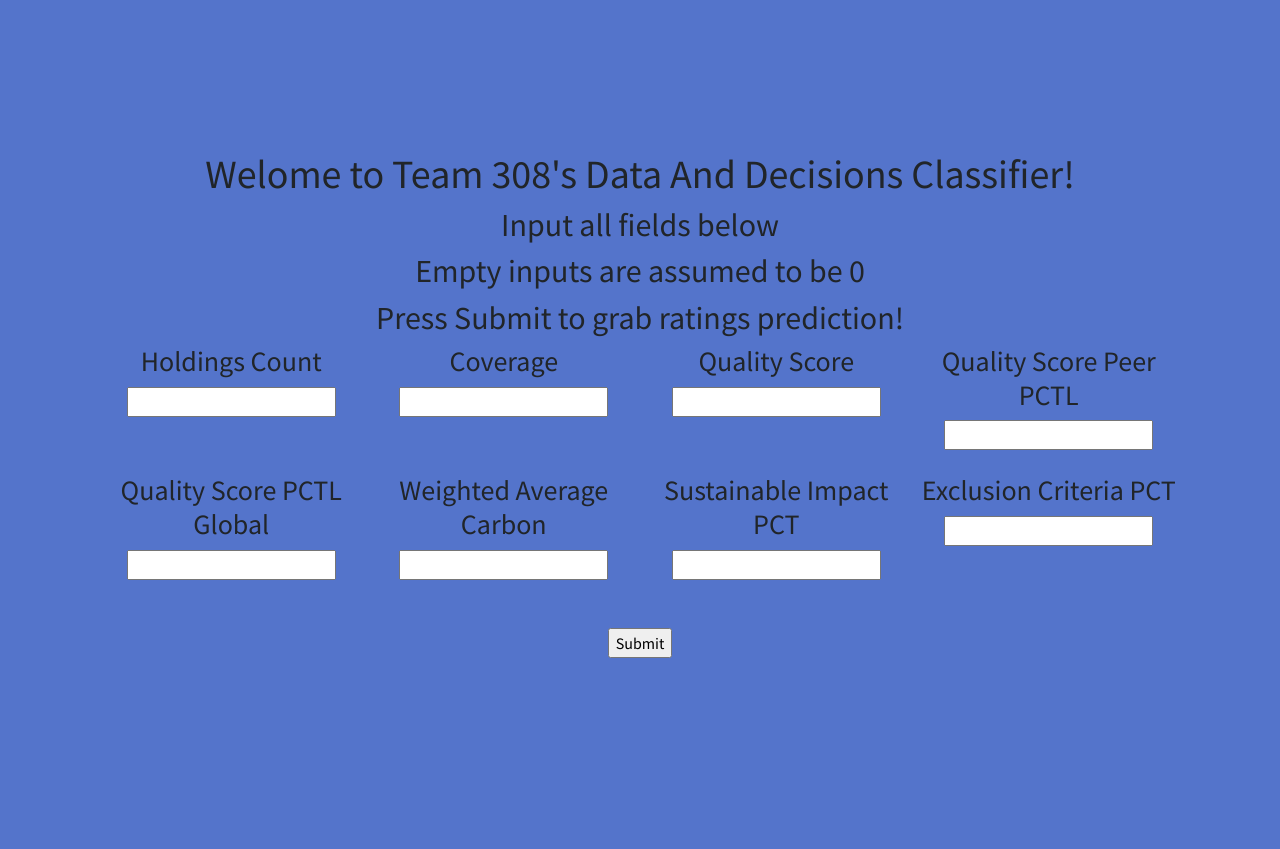
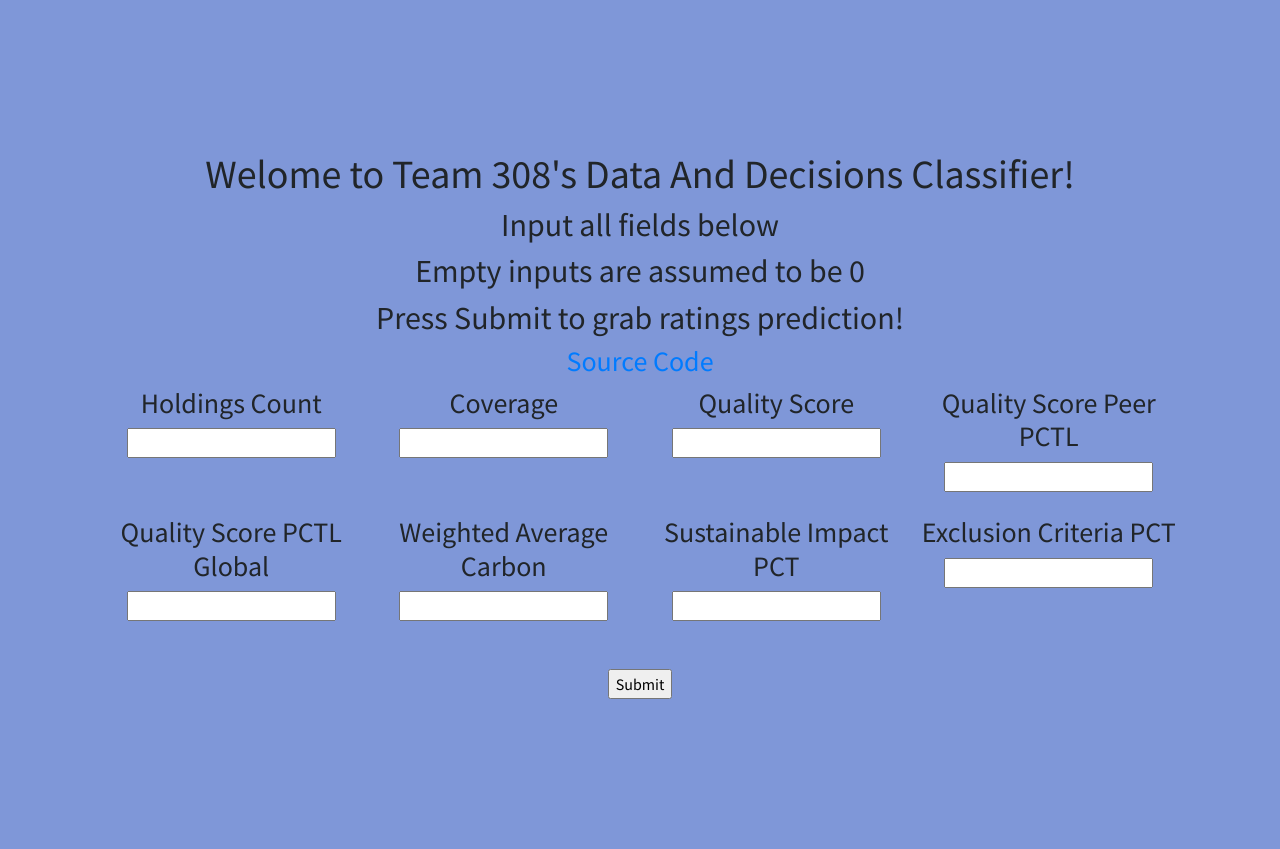
Before and after one commit to copperstick6/DataDecisionsNN, a Flask app: page / in a window 1280 px wide. Before the commit the page ends 658 px from the top, so only its background shows below. Run offline with Flask 2, Linux system fonts and the light colour scheme; some libraries are stand-ins or nearby versions.

Commit message:
added link to code

```diff
--- a/backend/static/styles/frontend.css
+++ b/backend/static/styles/frontend.css
@@ -3,10 +3,11 @@
 body {
   margin-top: 150px;
   font-family: 'Source Sans Pro', sans-serif;
-  background: rgb(42,82,190, .8);
+  background: rgb(42,82,190, .6);
   text-align: center;
   margin-left: 100px;
   margin-right: 100px;
+  margin-bottom: 150px;
 }
 
 @viewport {
--- a/backend/templates/frontend.html
+++ b/backend/templates/frontend.html
@@ -57,6 +57,7 @@ window.onload = function() {
 <h2>Input all fields below</h2>
 <h2>Empty inputs are assumed to be 0</h2>
 <h2>Press Submit to grab ratings prediction!</h2>
+<h3><a href="https://github.com/copperstick6/DataDecisionsNN">Source Code</a></h3>
 
 <div id="results">
 	<form id="submissions" onSubmit="handleSubmission()">
```
